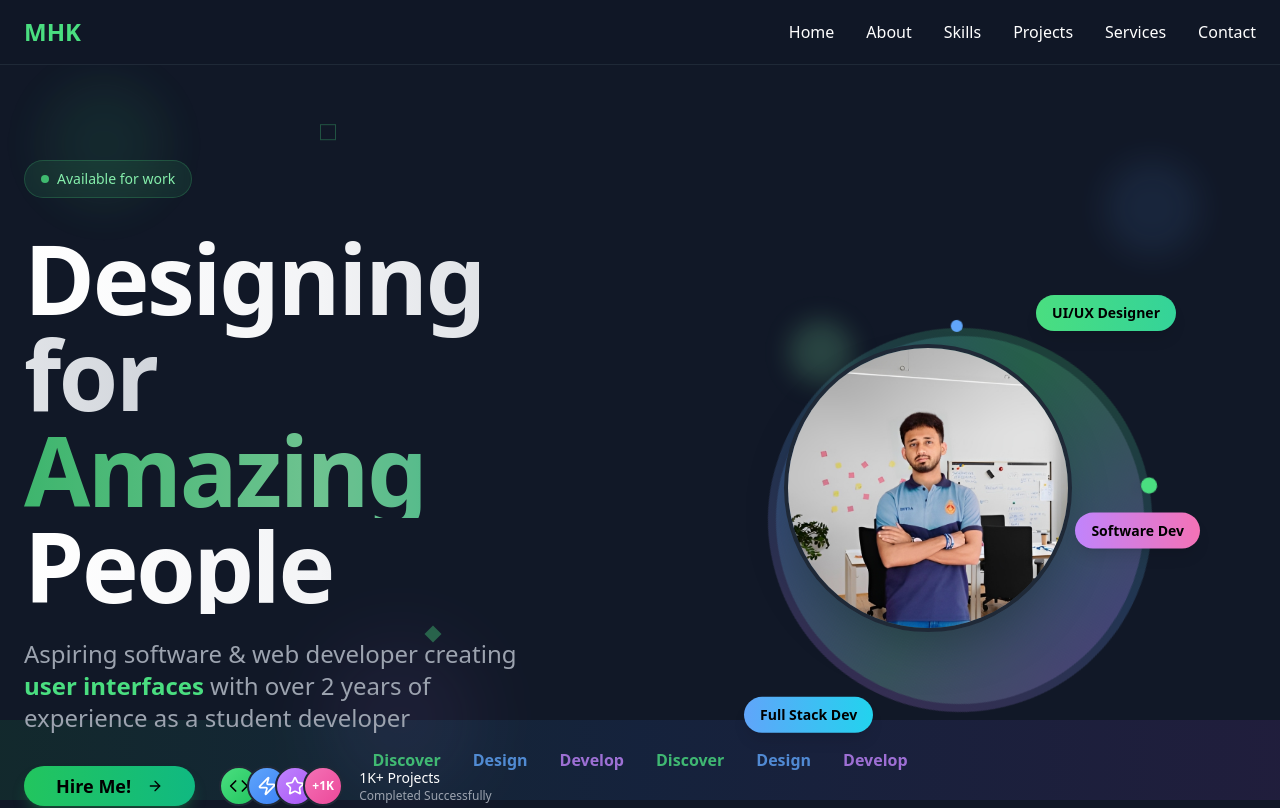
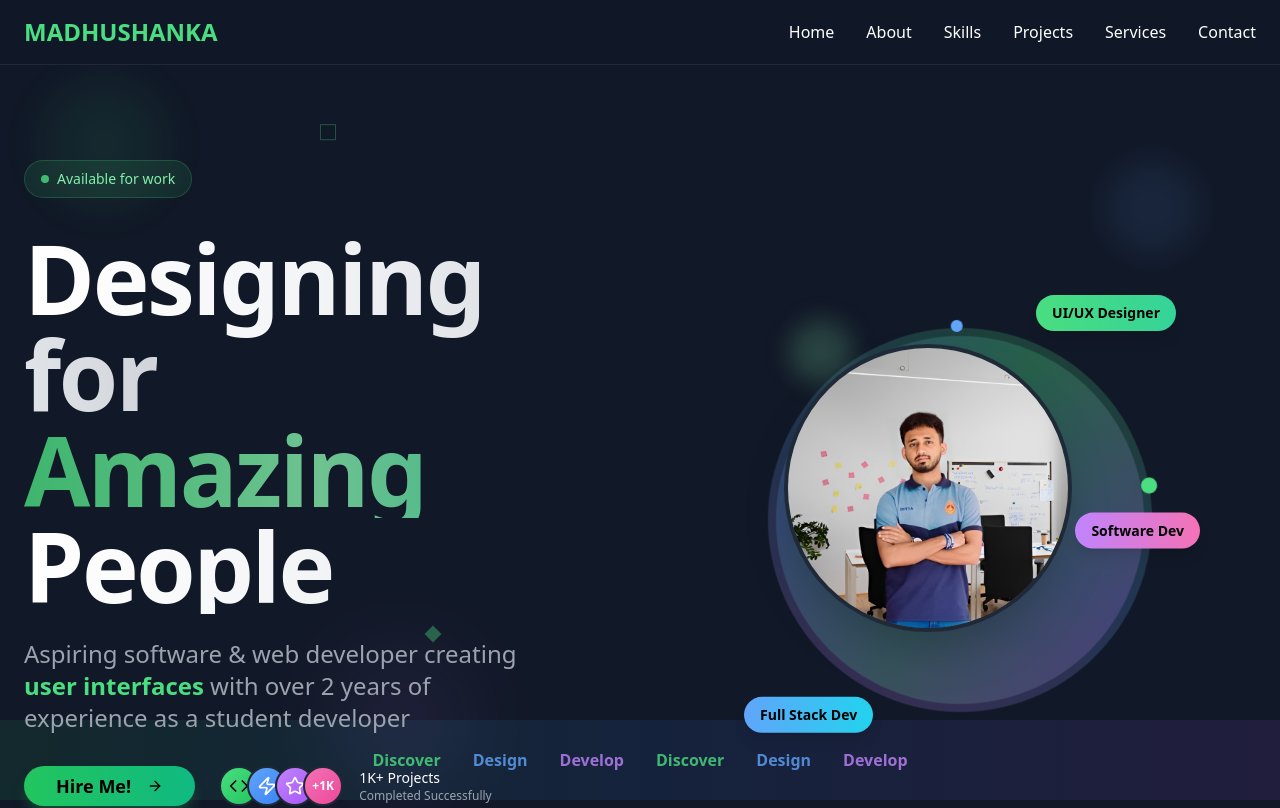
Before and after one commit to Mherath05/madhushankaherath, a React (Vite) app: page / in a window 1280 px wide. Shown: the top 808 px of the page. Built offline with nearby package versions, Linux system fonts and the light colour scheme.

Commit message:
Visual edit in Lovable
Edited UI in Lovable

```diff
--- a/src/components/Navigation.tsx
+++ b/src/components/Navigation.tsx
@@ -1,12 +1,9 @@
-
 import React from 'react';
-
 const Navigation = () => {
-  return (
-    <nav className="fixed top-0 w-full bg-gray-900/90 backdrop-blur-sm z-50 border-b border-gray-800">
+  return <nav className="fixed top-0 w-full bg-gray-900/90 backdrop-blur-sm z-50 border-b border-gray-800">
       <div className="container mx-auto px-6 py-4">
         <div className="flex justify-between items-center">
-          <div className="text-2xl font-bold text-green-400">MHK</div>
+          <div className="text-2xl font-bold text-green-400">MADHUSHANKA</div>
           <div className="hidden md:flex space-x-8">
             <a href="#home" className="hover:text-green-400 transition-colors">Home</a>
             <a href="#about" className="hover:text-green-400 transition-colors">About</a>
@@ -17,8 +14,6 @@ const Navigation = () => {
           </div>
         </div>
       </div>
-    </nav>
-  );
+    </nav>;
 };
-
 export default Navigation;
```
